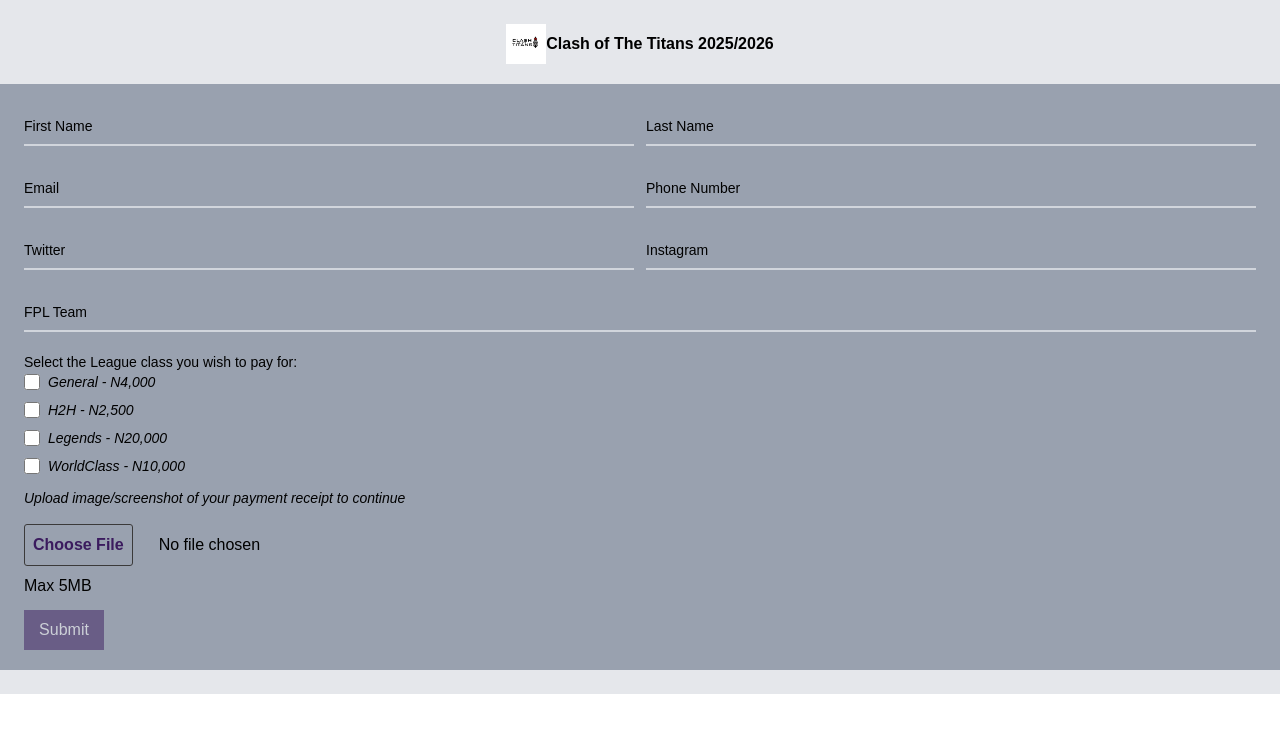
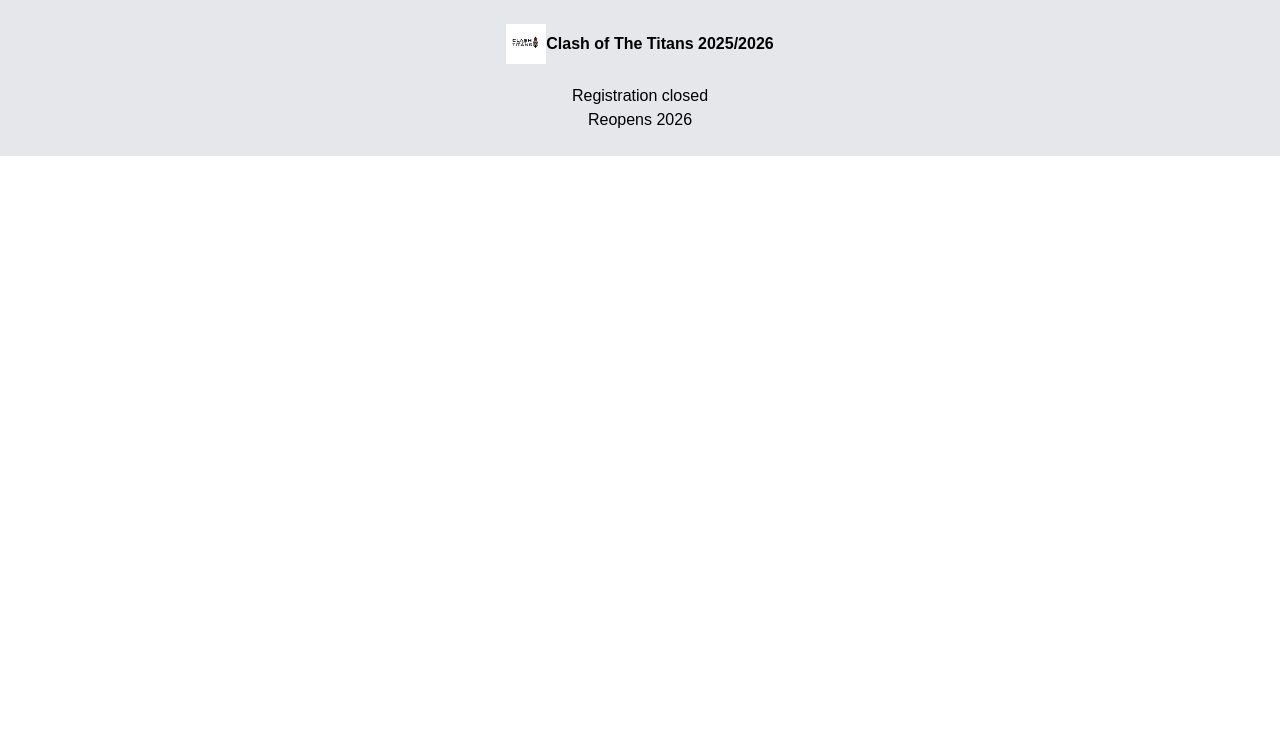
Before and after one commit to Botoku/clashOfTheTitansFPL, a Next.js app: page / in a window 1280 px wide. Shown: the top 732 px of the page. Built offline with nearby package versions, Linux system fonts and the light colour scheme.

Commit message:
fix: stops form upload

```diff
--- a/src/app/components/RegistrationWrapper.tsx
+++ b/src/app/components/RegistrationWrapper.tsx
@@ -5,7 +5,8 @@ import RegistrationForm from "./RegistrationForm";
 const RegistrationWrapper = () => {
   return (
     <div className="max-w-screen">
-      <RegistrationForm  />
+      <h2 className="text-center">Registration closed</h2>
+      <p className="text-center">Reopens 2026</p>
     </div>
   );
 };
```
